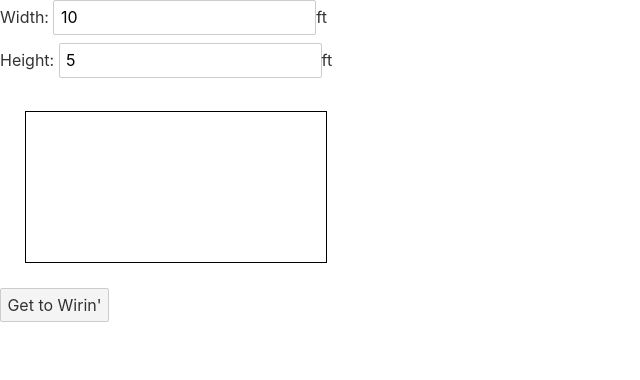
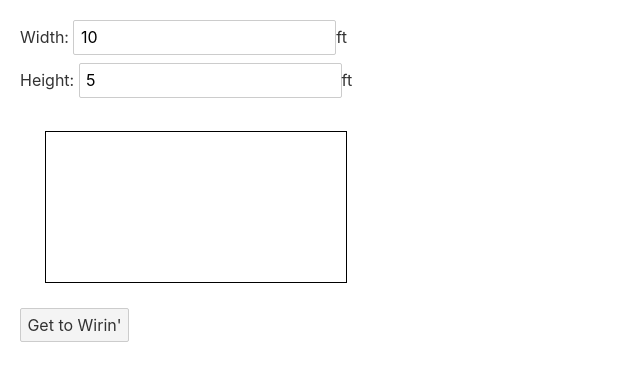
Before and after one commit to WasteofSpaceYT/3D-Wire-Diagram, a Svelte app in the folder diagram/: page / in a window 1280 px wide. Shown: the top 380 px of the page, without its empty margins (0-640 px from the left). Built offline with nearby package versions, Linux system fonts and the light colour scheme.

Commit message:
Update home.svelte

```diff
--- a/diagram/src/routes/home.svelte
+++ b/diagram/src/routes/home.svelte
@@ -8,7 +8,7 @@ import { onMount } from "svelte";
         room.style.height = `${height*30}px`;
     })
 </script>
-<div style="inline-block align-middle">
+<div style="margin: 20px">
     Width: <input type="number" bind:value={width} on:change={() => {
         document.getElementById("room").style.width = `${width*30}px`;
     }} />ft
```
